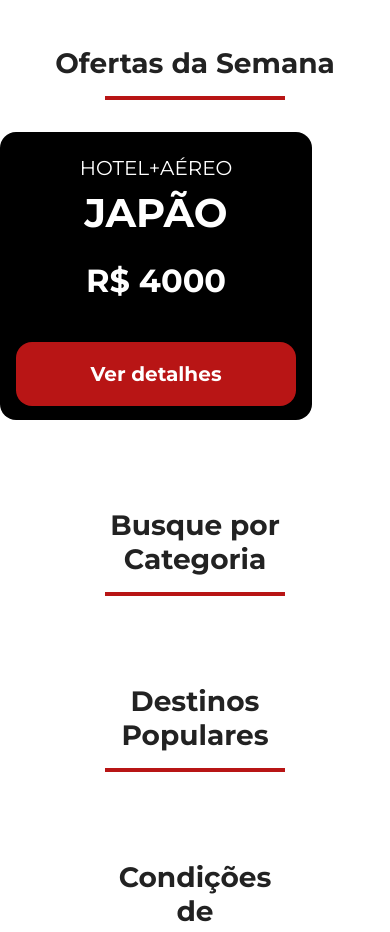
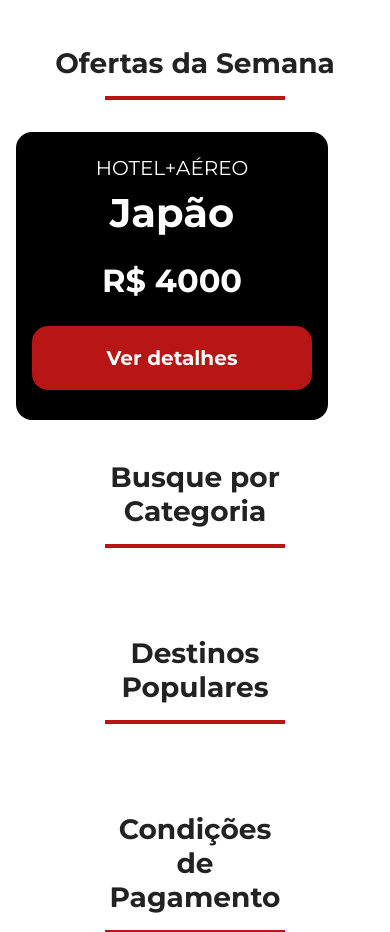
Before and after one commit to FM-Rigo/jornada-viagens, a plain HTML site: page index.html in a window 390 px wide. Shown: the part 880-1812 px from the top of the page. Drawn offline with Linux system fonts and the light colour scheme.

Commit message:
Finalize tablet and desktop adaptation + fixes

```diff
--- a/css/offers.css
+++ b/css/offers.css
@@ -48,7 +48,7 @@
   width: 312px;
   height: 288px;
   border-radius: 16px;
-  padding: 24px 16px;
+  padding-top: 24px;
   text-align: center;
 }
 
@@ -60,7 +60,7 @@
 .card header h3 {
   font-size: 40px;
   font-weight: var(--title-weight);
-  margin-top: 8px;
+  margin: 8px 0 0;
 }
 
 .card header span {
@@ -80,12 +80,21 @@
   display: inline-block;
   text-decoration: none;
   line-height: 64px;
+  margin-bottom: 24px;
+}
+
+.offer-card {
+  margin: 24px 16px;
+  width: 280px;
+  height: 240px;
+  align-content: center;
 }
 
 @media screen and (min-width: 1024px) {
   .card {
     width: 588px;
     height: 308px;
+    transition: ease-in-out, 0.5s;
   }
   .card header h3 {
     font-size: 48px;
--- a/index.html
+++ b/index.html
@@ -64,7 +64,7 @@
           <header>
             <p>HOTEL+AÉREO</p>
             <section>
-              <h3>JAPÃO <br> <span>R$ 4000</span></h3>
+              <h3>Japão <br> <span>R$ 4000</span></h3>
             </section>
           </header>
           <footer>
```
